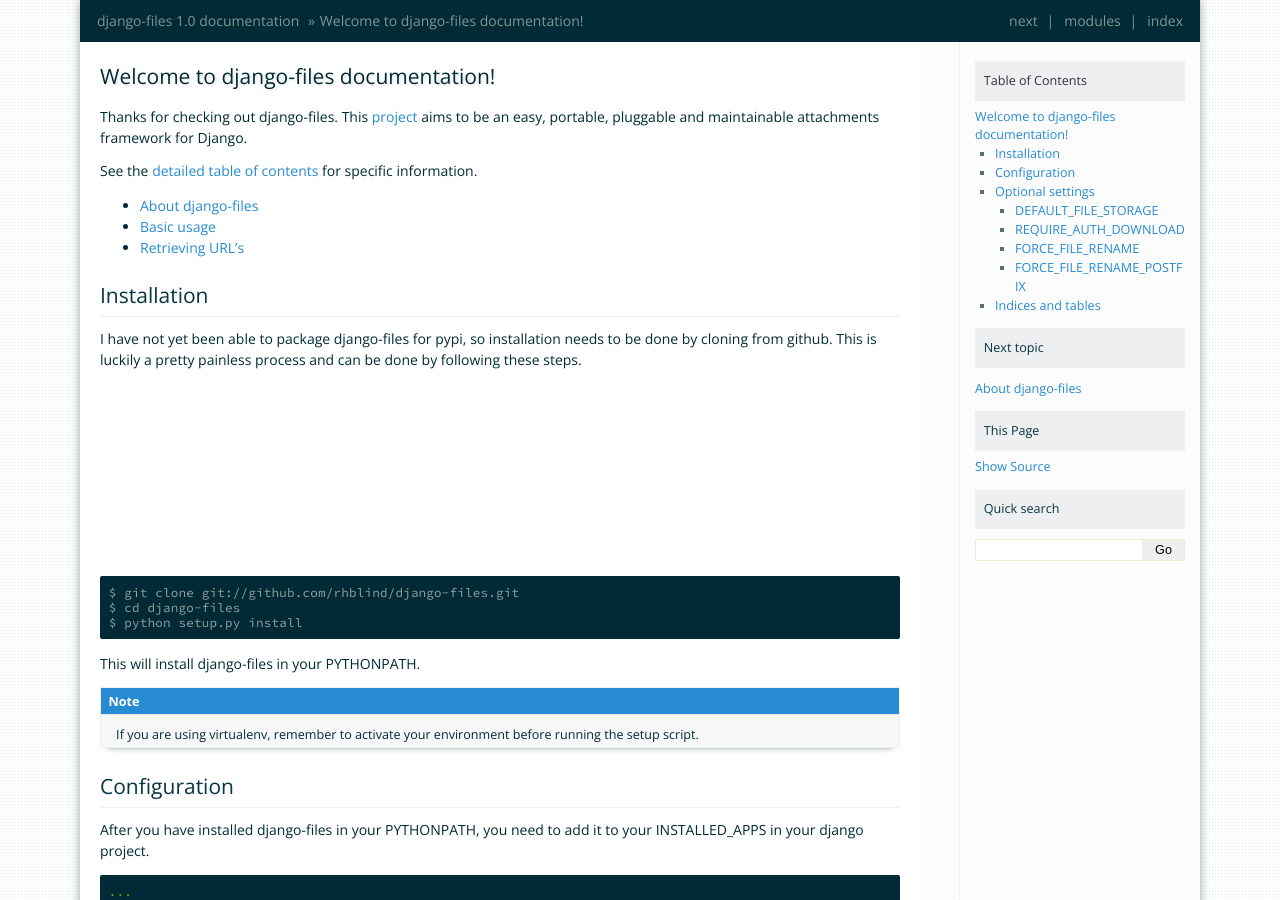
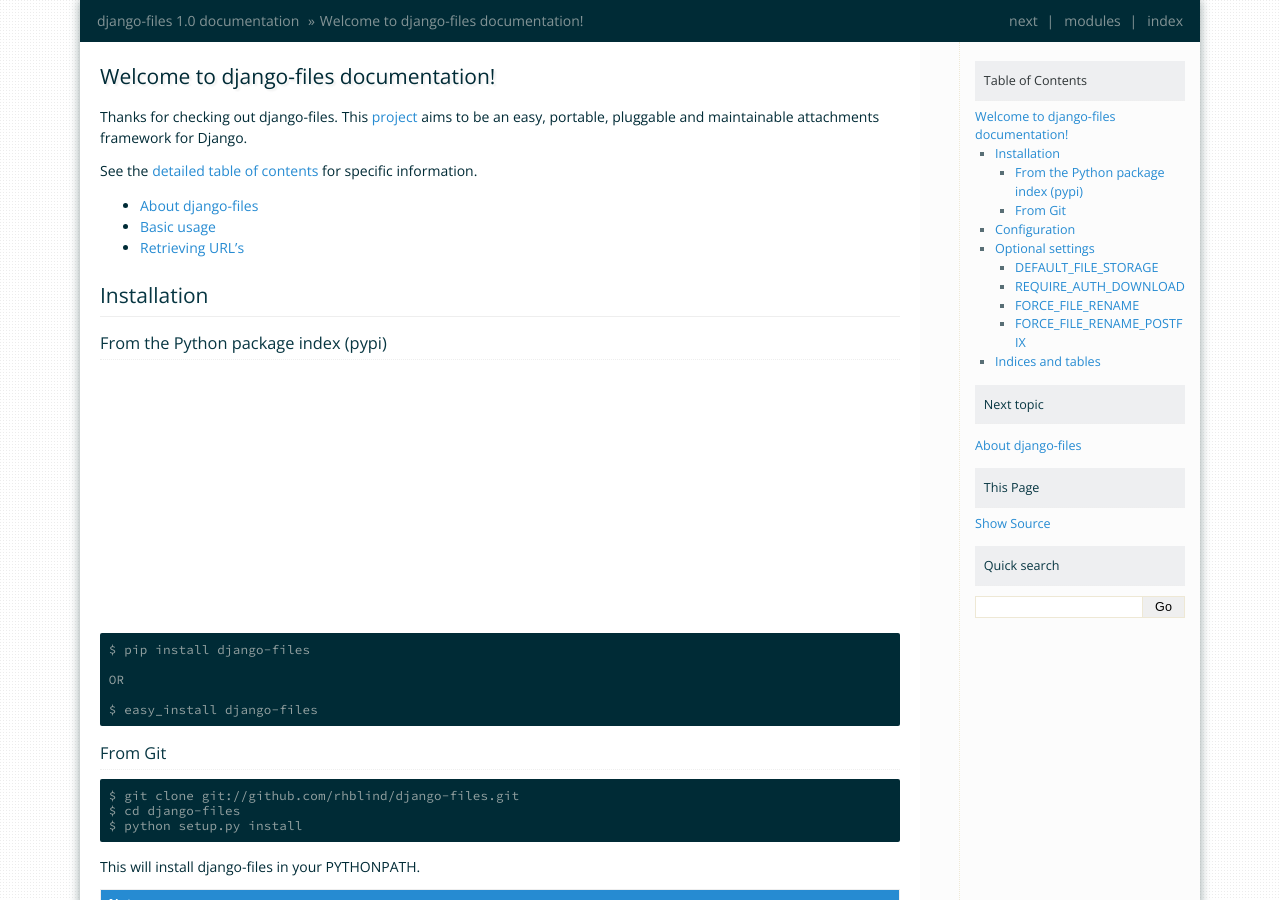
Before and after one commit to rhblind/django-files, a Sphinx documentation site: the page built from docs/index.rst, in a window 1280 px wide and 900 px high. Built offline with Sphinx 7.4.7, drawn with Linux system fonts in a browser that asks for light colours.

Commit message:
minor fixes

```diff
--- a/docs/index.rst
+++ b/docs/index.rst
@@ -19,7 +19,20 @@
 Installation
 ============
 
-I have not yet been able to package django-files for pypi, so installation needs to be done by cloning from github. This is luckily a pretty painless process and can be done by following these steps.
+From the Python package index (pypi)
+------------------------------------
+
+.. code-block:: none
+
+    $ pip install django-files
+
+    OR
+
+    $ easy_install django-files
+
+
+From Git
+--------
 
 .. code-block:: none
 
```
